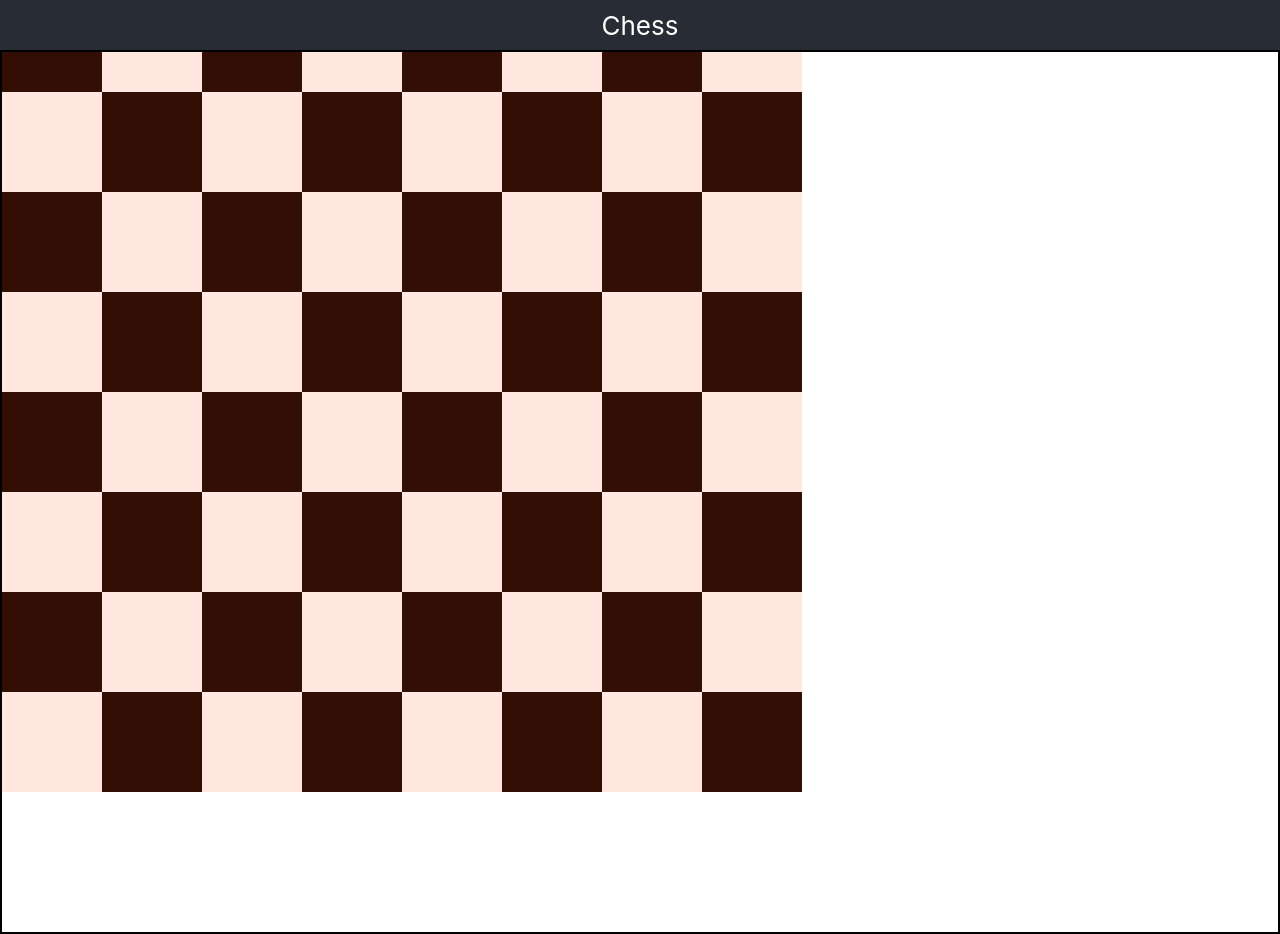
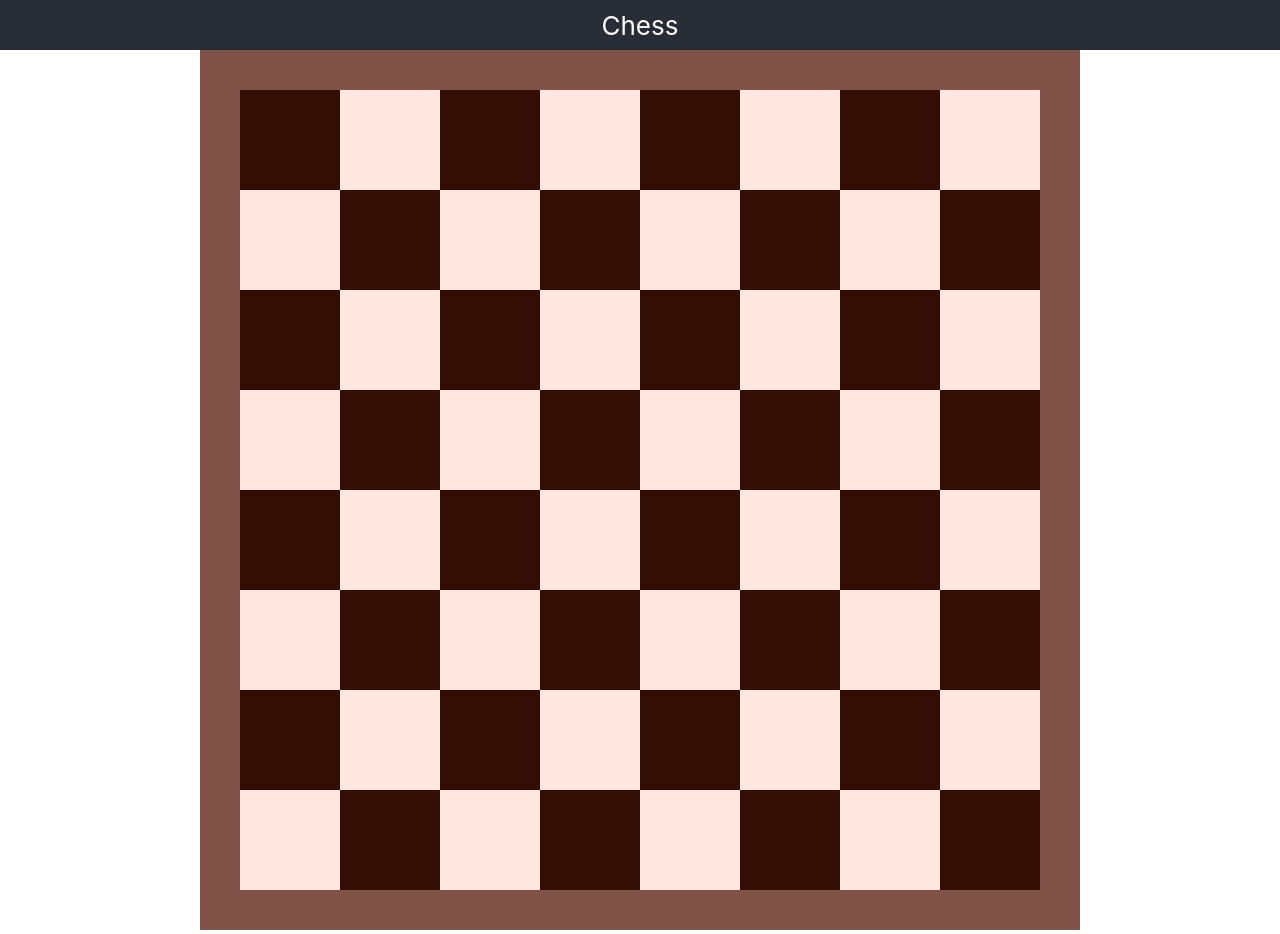
Before and after one commit to alexbwade/chess, a React (Create React App) app: page / in a window 1280 px wide. Built offline with nearby package versions, Linux system fonts and the light colour scheme.

Commit message:
feat: improve grid display and border

```diff
--- a/src/App.js
+++ b/src/App.js
@@ -1,6 +1,6 @@
 import ChessBoard from './components/Board';
 
-import './App.css';
+import './App.scss';
 
 function App() {
   return (
--- a/src/components/Board/Board.js
+++ b/src/components/Board/Board.js
@@ -29,10 +29,18 @@ const SQUARES = (function() {
 
 export default function Board({ config }) {
   return (
-    <div className={styles.board}>
-      {SQUARES.map(({ id, color }) => (
-        <Square color={color} id={id} key={id} />
-      ))}
+    <div className={styles.wrapper}>
+      <div className={styles.board}>
+        <div className={styles.top} />
+        <div className={styles.left} />
+        <div className={styles.grid} data-testid='grid'>
+          {SQUARES.map(({ id, color }) => (
+            <Square color={color} id={id} key={id} />
+          ))}
+        </div>
+        <div className={styles.right} />
+        <div className={styles.bottom} />
+      </div>
     </div>
   );
 }
--- a/src/components/Board/Board.module.scss
+++ b/src/components/Board/Board.module.scss
@@ -1,12 +1,54 @@
+$num_square_rows: 8;
+$num_square_columns: 8;
+$square_size: 100px;
+
+.wrapper {
+  display: flex;
+  justify-content: center;
+  margin: 0 auto;
+}
+
 .board {
-  background-color: transparent;
-  border: 2px solid black;
-  // width: 600px;
-  // height: 600px;
   display: grid;
   grid-gap: 0;
-  grid-template-columns: repeat(8, 100px);
-  grid-template-rows: 40px repeat(8, 100px) 40px;
+  grid-template-columns: 40px calc($num_square_columns * $square_size) 40px;
+  grid-template-rows: 40px calc($num_square_rows * $square_size) 40px;
+  grid-template-areas:
+    'top top top'
+    'left center right'
+    'bottom bottom bottom';
+}
+
+.top,
+.left,
+.right,
+.bottom {
+  background-color: #815346;
+}
+
+.top {
+  grid-area: top;
+}
+
+.left {
+  grid-area: left;
+}
+
+.right {
+  grid-area: right;
+}
+
+.bottom {
+  grid-area: bottom;
+}
+
+.grid {
+  background-color: transparent;
+  display: grid;
+  grid-area: center;
+  grid-gap: 0;
+  grid-template-columns: repeat($num_square_columns, $square_size);
+  grid-template-rows: repeat($num_square_rows, $square_size);
   grid-auto-flow: row;
   margin: 0 auto;
 }
--- a/src/components/Board/Square/Square.js
+++ b/src/components/Board/Square/Square.js
@@ -1,14 +1,19 @@
 import PropTypes from 'prop-types';
 import classNames from 'classnames';
 
+import { COLORS } from '../../../constants';
+
 import styles from './Square.module.scss';
 
-export default function Square({ color }) {
+const { WHITE, BLACK } = COLORS;
+
+export default function Square({ color, id }) {
   return (
     <div
+      id={id}
       className={classNames(styles.square, {
-        [styles.white]: color === 'white',
-        [styles.black]: color === 'black',
+        [styles.white]: color === WHITE,
+        [styles.black]: color === BLACK,
       })}
     />
   );
--- a/src/index.js
+++ b/src/index.js
@@ -1,6 +1,6 @@
 import React from 'react';
 import ReactDOM from 'react-dom/client';
-import './index.css';
+import './index.scss';
 import App from './App';
 import reportWebVitals from './reportWebVitals';
 
```
Also changed, not shown: src/App.scss (renamed from src/App.css), src/index.scss (renamed from src/index.css), 1 other file (tests, documents, lock files or other folders).
